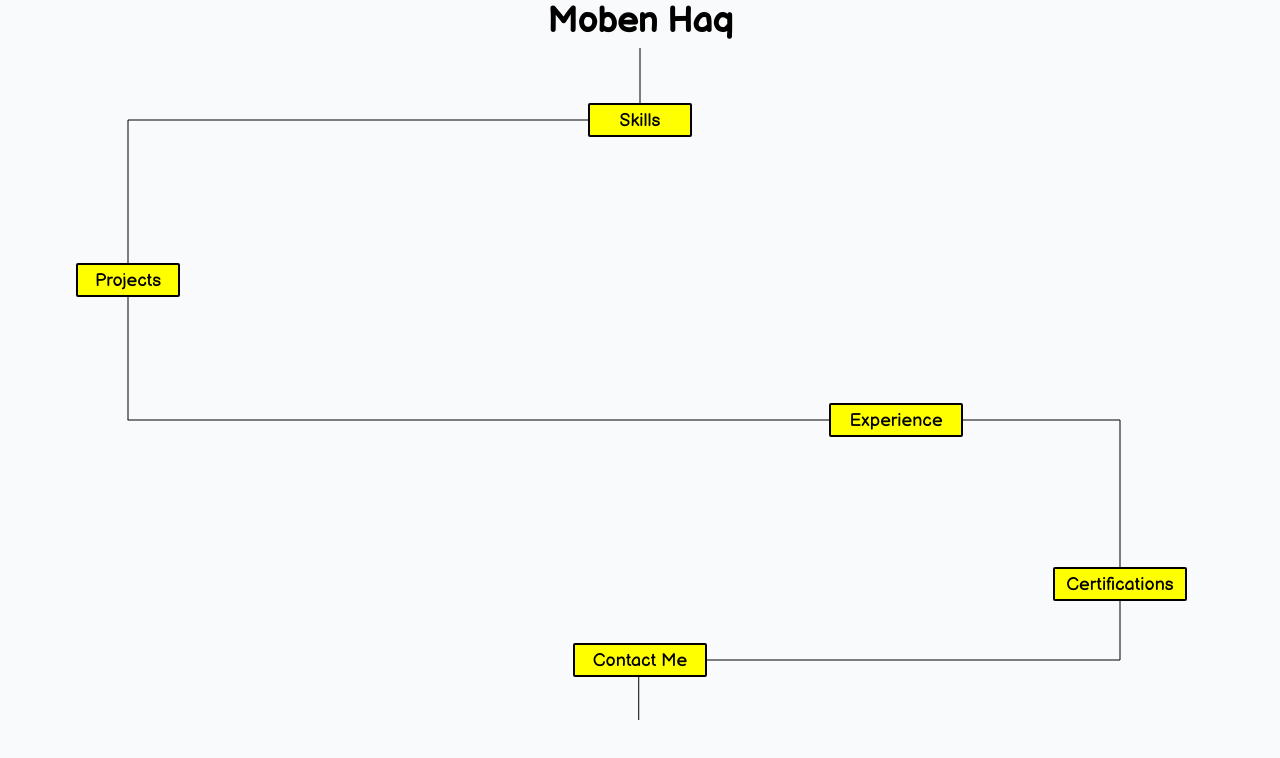
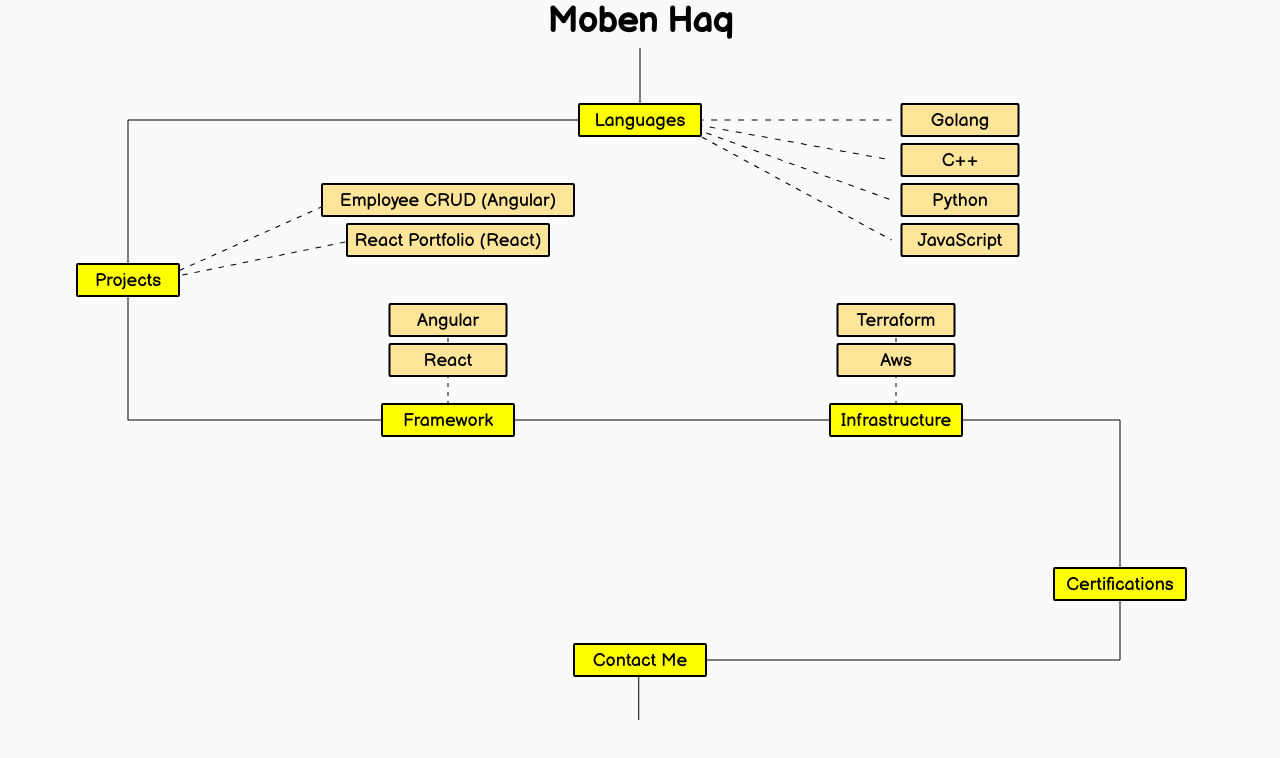
Before and after one commit to mobenh/portfolio_rev2, a React (Create React App) app: page / in a window 1280 px wide. Shown: the top 758 px of the page. Built offline with nearby package versions, Linux system fonts and the light colour scheme.

Commit message:
milestone details

```diff
--- a/src/App.css
+++ b/src/App.css
@@ -30,7 +30,7 @@ body,
 }
 
 .milestone1 {
-  width: 100px;
+  width: 120px;
   height: 30px;
   background-color: rgb(255, 255, 0);
   border: 2.7px solid rgb(0, 0, 0);
@@ -79,11 +79,29 @@ body,
   position: absolute;
   z-index: 1;
   top: 52.5%;
+  left: 35%;
+  transform: translate(-50%, -50%);
+}
+
+.milestone4 {
+  width: 130px;
+  height: 30px;
+  background-color: rgb(255, 255, 0);
+  border: 2.7px solid rgb(0, 0, 0);
+  border-radius: 2px;
+  margin: 0;
+  display: flex;
+  align-items: center;
+  justify-content: center;
+  font-size: 18px;
+  position: absolute;
+  z-index: 1;
+  top: 52.5%;
   left: 70%;
   transform: translate(-50%, -50%);
 }
 
-.milestone4 {
+.milestone5 {
   width: 130px;
   height: 30px;
   background-color: rgb(255, 255, 0);
@@ -101,7 +119,7 @@ body,
   transform: translate(-50%, -50%);
 }
 
-.milestone5 {
+.milestone6 {
   width: 130px;
   height: 30px;
   background-color: rgb(255, 255, 0);
@@ -119,7 +137,7 @@ body,
   transform: translate(-50%, -50%);
 }
 
-.svg1-vertical-line {
+.vLine1 {
   position: absolute;
   top: 6%;
   left: 0;
@@ -129,7 +147,7 @@ body,
   overflow: visible;
 }
 
-.svg2-horizontal-line {
+.hLine2 {
   position: absolute;
   top: 15%;
   left: 0;
@@ -139,17 +157,17 @@ body,
   overflow: visible;
 }
 
-.svg3-left-vertical-line {
+.vLine3 {
   position: absolute;
   top: 15%;
   left: 0;
   transform: translateY(0%);
   width: 50%;
-  height: 75%; /* Legnth */
+  height: 75%;
   overflow: visible;
 }
 
-.svg4-horizontal-line {
+.hLine4 {
   position: absolute;
   top: 50%;
   left: 0;
@@ -159,7 +177,7 @@ body,
   overflow: visible;
 }
 
-.svg5-vertical-line {
+.vLine5 {
   position: absolute;
   top: 52.5%;
   left: 0;
@@ -169,7 +187,7 @@ body,
   overflow: visible;
 }
 
-.svg6-horizontal-line {
+.hLine6 {
   position: absolute;
   top: 50%;
   left: 0;
@@ -179,7 +197,7 @@ body,
   overflow: visible;
 }
 
-.svg7-vertical-line {
+.vLine7 {
   position: absolute;
   top: 70%;
   left: 0;
@@ -188,3 +206,223 @@ body,
   height: 20%;
   overflow: visible;
 }
+
+.language1 {
+  width: 115px;
+  height: 30px;
+  background-color: rgb(255, 229, 153);
+  border: 2.7px solid rgb(0, 0, 0);
+  border-radius: 2px;
+  margin: 0;
+  display: flex;
+  align-items: center;
+  justify-content: center;
+  font-size: 18px;
+  position: absolute;
+  z-index: 1;
+  top: 15%;
+  left: 75%;
+  transform: translate(-50%, -50%);
+}
+
+.language2 {
+  width: 115px;
+  height: 30px;
+  background-color: rgb(255, 229, 153);
+  border: 2.7px solid rgb(0, 0, 0);
+  border-radius: 2px;
+  margin: 0;
+  display: flex;
+  align-items: center;
+  justify-content: center;
+  font-size: 18px;
+  position: absolute;
+  z-index: 1;
+  top: 20%;
+  left: 75%;
+  transform: translate(-50%, -50%);
+}
+
+.language3 {
+  width: 115px;
+  height: 30px;
+  background-color: rgb(255, 229, 153);
+  border: 2.7px solid rgb(0, 0, 0);
+  border-radius: 2px;
+  margin: 0;
+  display: flex;
+  align-items: center;
+  justify-content: center;
+  font-size: 18px;
+  position: absolute;
+  z-index: 1;
+  top: 25%;
+  left: 75%;
+  transform: translate(-50%, -50%);
+}
+
+.language4 {
+  width: 115px;
+  height: 30px;
+  background-color: rgb(255, 229, 153);
+  border: 2.7px solid rgb(0, 0, 0);
+  border-radius: 2px;
+  margin: 0;
+  display: flex;
+  align-items: center;
+  justify-content: center;
+  font-size: 18px;
+  position: absolute;
+  z-index: 1;
+  top: 30%;
+  left: 75%;
+  transform: translate(-50%, -50%);
+}
+
+.project1 {
+  width: 250px;
+  height: 30px;
+  background-color: rgb(255, 229, 153);
+  border: 2.7px solid rgb(0, 0, 0);
+  border-radius: 2px;
+  margin: 0;
+  display: flex;
+  align-items: center;
+  justify-content: center;
+  font-size: 18px;
+  position: absolute;
+  z-index: 1;
+  top: 25%;
+  left: 35%;
+  transform: translate(-50%, -50%);
+}
+
+.project2 {
+  width: 200px;
+  height: 30px;
+  background-color: rgb(255, 229, 153);
+  border: 2.7px solid rgb(0, 0, 0);
+  border-radius: 2px;
+  margin: 0;
+  display: flex;
+  align-items: center;
+  justify-content: center;
+  font-size: 18px;
+  position: absolute;
+  z-index: 1;
+  top: 30%;
+  left: 35%;
+  transform: translate(-50%, -50%);
+}
+
+.framework1 {
+  width: 115px;
+  height: 30px;
+  background-color: rgb(255, 229, 153);
+  border: 2.7px solid rgb(0, 0, 0);
+  border-radius: 2px;
+  margin: 0;
+  display: flex;
+  align-items: center;
+  justify-content: center;
+  font-size: 18px;
+  position: absolute;
+  z-index: 1;
+  top: 40%;
+  left: 35%;
+  transform: translate(-50%, -50%);
+}
+
+.framework2 {
+  width: 115px;
+  height: 30px;
+  background-color: rgb(255, 229, 153);
+  border: 2.7px solid rgb(0, 0, 0);
+  border-radius: 2px;
+  margin: 0;
+  display: flex;
+  align-items: center;
+  justify-content: center;
+  font-size: 18px;
+  position: absolute;
+  z-index: 1;
+  top: 45%;
+  left: 35%;
+  transform: translate(-50%, -50%);
+}
+
+.infrastructure1 {
+  width: 115px;
+  height: 30px;
+  background-color: rgb(255, 229, 153);
+  border: 2.7px solid rgb(0, 0, 0);
+  border-radius: 2px;
+  margin: 0;
+  display: flex;
+  align-items: center;
+  justify-content: center;
+  font-size: 18px;
+  position: absolute;
+  z-index: 1;
+  top: 40%;
+  left: 70%;
+  transform: translate(-50%, -50%);
+}
+
+.infrastructure2 {
+  width: 115px;
+  height: 30px;
+  background-color: rgb(255, 229, 153);
+  border: 2.7px solid rgb(0, 0, 0);
+  border-radius: 2px;
+  margin: 0;
+  display: flex;
+  align-items: center;
+  justify-content: center;
+  font-size: 18px;
+  position: absolute;
+  z-index: 1;
+  top: 45%;
+  left: 70%;
+  transform: translate(-50%, -50%);
+}
+
+.dotted-line-language {
+  position: absolute;
+  top: 15%;
+  left: 50%;
+  width: auto;
+  height: 100%;
+  overflow: visible;
+  transform: scaleX(1.5);
+}
+
+.dotted-line-project {
+  position: absolute;
+  top: 15%;
+  left: 17%;
+  width: auto;
+  height: 50%;
+  overflow: visible;
+  transform: scaleX(1.4);
+}
+
+.dotted-line-framework {
+  position: absolute;
+  top: 40%;
+  left: 0;
+  transform: translateY(0%);
+  width: 100%;
+  height: 13%;
+  overflow: visible;
+}
+
+.dotted-line-infrastructure {
+  position: absolute;
+  top: 40%;
+  left: 0;
+  transform: translateY(0%);
+  width: 100%;
+  height: 13%;
+  overflow: visible;
+}
--- a/src/App.js
+++ b/src/App.js
@@ -5,54 +5,102 @@ function App() {
 
   return (
     <div className="App">
+
       <h1 className="name">Moben Haq</h1>
 
-      <svg className="svg1-vertical-line">
-        <line x1="50%" y1="0" x2="50%" y2="100%" stroke="black" />
+      <svg className="vLine1">
+        <line x1="50%" y1="0" x2="50%" y2="100%" stroke="black"/>
+      </svg>
+      <svg className="hLine2">
+        <line x1="10%" y1="50%" x2="50%" y2="50%" stroke="black"/>
+      </svg>
+      <svg className="vLine3">
+        <line x1="20%" y1="0" x2="20%" y2="50%" stroke="black"/>
+      </svg>
+      <svg className="hLine4">
+        <line x1="5.7%" y1="55%" x2="50%" y2="55%" stroke="black"/>
+      </svg>
+      <svg className="vLine5">
+        <line x1="87.5%" y1="0" x2="87.5%" y2="50%" stroke="black"/>
+      </svg>
+      <svg className="hLine6">
+        <line x1="28.5%" y1="115%" x2="50%" y2="115%" stroke="black"/>
+      </svg>
+      <svg className="vLine7">
+        <line x1="49.9%" y1="62.5%" x2="49.9%" y2="100%" stroke="black"/>
       </svg>
 
       <div className="milestone1">
-        Skills
+        Languages
       </div>
-
-      <svg className="svg2-horizontal-line">
-        <line x1="10%" y1="50%" x2="50%" y2="50%" stroke="black" />
-      </svg>
-
-      <svg className="svg3-left-vertical-line">
-        <line x1="20%" y1="0" x2="20%" y2="50%" stroke="black" />
-      </svg>
-
       <div className="milestone2">
         Projects
       </div>
-
-      <svg className="svg4-horizontal-line">
-        <line x1="5.7%" y1="55%" x2="50%" y2="55%" stroke="black" />
-      </svg>
-
       <div className="milestone3">
-        Experience
+        Framework
       </div>
-
-      <svg className="svg5-vertical-line">
-        <line x1="87.5%" y1="0" x2="87.5%" y2="50%" stroke="black" />
-      </svg>
-
       <div className="milestone4">
+        Infrastructure
+      </div>
+      <div className="milestone5">
         Certifications
       </div>
-
-      <svg className="svg6-horizontal-line">
-        <line x1="28.5%" y1="115%" x2="50%" y2="115%" stroke="black" />
-      </svg>
-
-      <div className="milestone5">
+      <div className="milestone6">
         Contact Me
       </div>
 
-      <svg className="svg7-vertical-line">
-        <line x1="49.9%" y1="62.5%" x2="49.9%" y2="100%" stroke="black" />
+      <div className="language1">
+        Golang
+      </div>
+      <div className="language2">
+        C++
+      </div>
+      <div className="language3">
+        Python
+      </div>
+      <div className="language4">
+        JavaScript
+      </div>
+
+      <div className="project1">
+        Employee CRUD (Angular)
+      </div>
+      <div className="project2">
+        React Portfolio (React)
+      </div>
+
+      <div className="framework1">
+        Angular
+      </div>
+      <div className="framework2">
+        React
+      </div>
+
+      <div className="infrastructure1">
+        Terraform
+      </div>
+      <div className="infrastructure2">
+        Aws
+      </div>
+
+      <svg className="dotted-line-language">
+        <line x1="5.5vw" y1="0%" x2="17vw" y2="0%" stroke="black" strokeDasharray="4,5"/>
+        <line x1="5.5vw" y1="0%" x2="17vw" y2="5%" stroke="black" strokeDasharray="4,5"/>
+        <line x1="5.5vw" y1="0%" x2="17vw" y2="10%" stroke="black" strokeDasharray="4,5"/>
+        <line x1="5.5vw" y1="0%" x2="17vw" y2="15%" stroke="black" strokeDasharray="4,5"/>
+      </svg>
+
+      <svg className="dotted-line-project">
+        <line x1="0vw" y1="40%" x2="10vw" y2="20%" stroke="black" strokeDasharray="4,5"/>
+        <line x1="0vw" y1="40%" x2="11vw" y2="30%" stroke="black" strokeDasharray="4,5"/>
+      </svg>
+
+      <svg className="dotted-line-framework">
+        <line x1="35%" y1="0" x2="35%" y2="100%" stroke="black" strokeDasharray="4,5"/>
+      </svg>
+
+      <svg className="dotted-line-infrastructure">
+        <line x1="70%" y1="0" x2="70%" y2="100%" stroke="black" strokeDasharray="4,5"/>
       </svg>
 
     </div>
```
